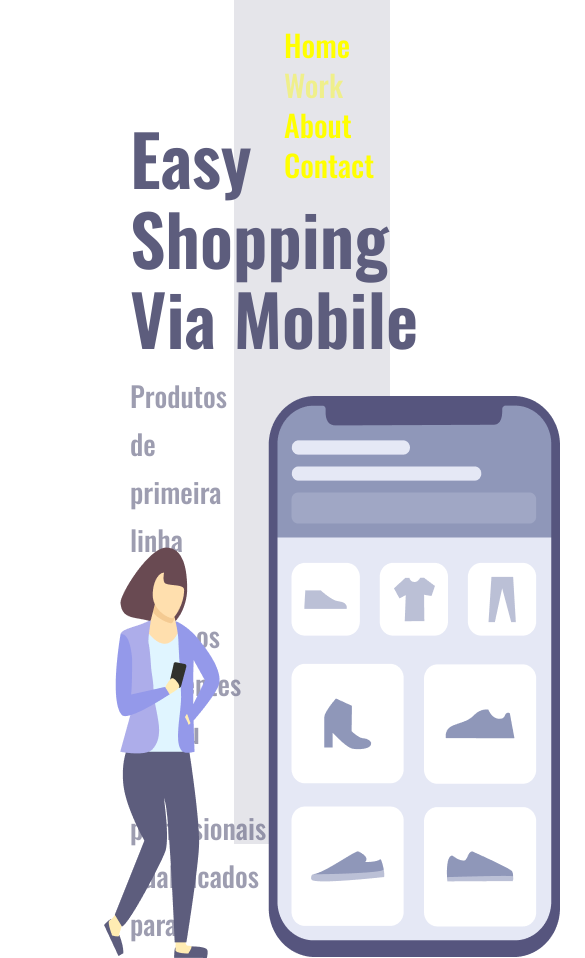
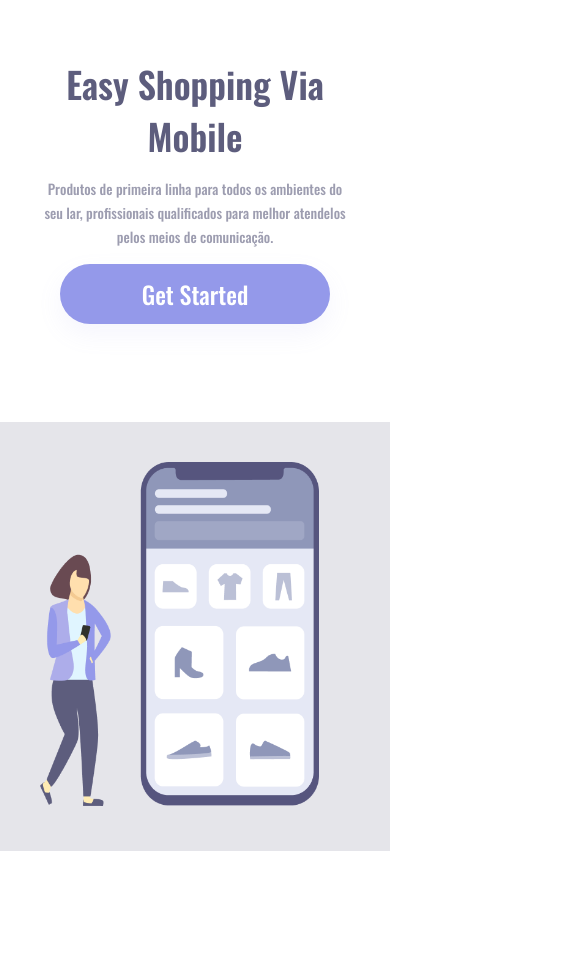
Before and after one commit to fariascarlos2346/projeto-html-css-02, a plain HTML site: page index.html in a window 390 px wide. Shown: the top 958 px of the page, 585 px wide, since content can reach past the window. After the commit the page ends 851 px from the top, so only its background shows below. Drawn offline with nearby package versions, Linux system fonts and the light colour scheme.

Commit message:
Responsividade concluida

```diff
--- a/style.css
+++ b/style.css
@@ -91,3 +91,50 @@ a:active {
 header {
    margin: 25px 0 0 50px;
 }
+
+@media screen and (max-width: 900px){
+   .container-left {
+      width: 100%;
+      height: 50%;
+      padding: 0;
+      margin: 0;
+   }
+
+   .container-right {
+      display: block;
+      height: auto;
+      width: 100%;
+      position: static;
+      padding: 40px;
+   }
+
+   img {
+      position: static;
+      max-width: 90%;
+   }
+
+   header {
+      display: none;
+   }
+
+   h1 {
+      font-size: 36px;
+      line-height: 52px;
+      width: auto;
+      margin: 58px 50px 0 50px;
+      text-align: center;
+   }
+
+   p {
+      margin: 15px 40px;
+      width: auto;
+      text-align: center;
+      font-size: 14px;
+      line-height: 24px;
+   }
+
+   button {
+      margin: auto;
+      display: block;
+   }
+}
```
